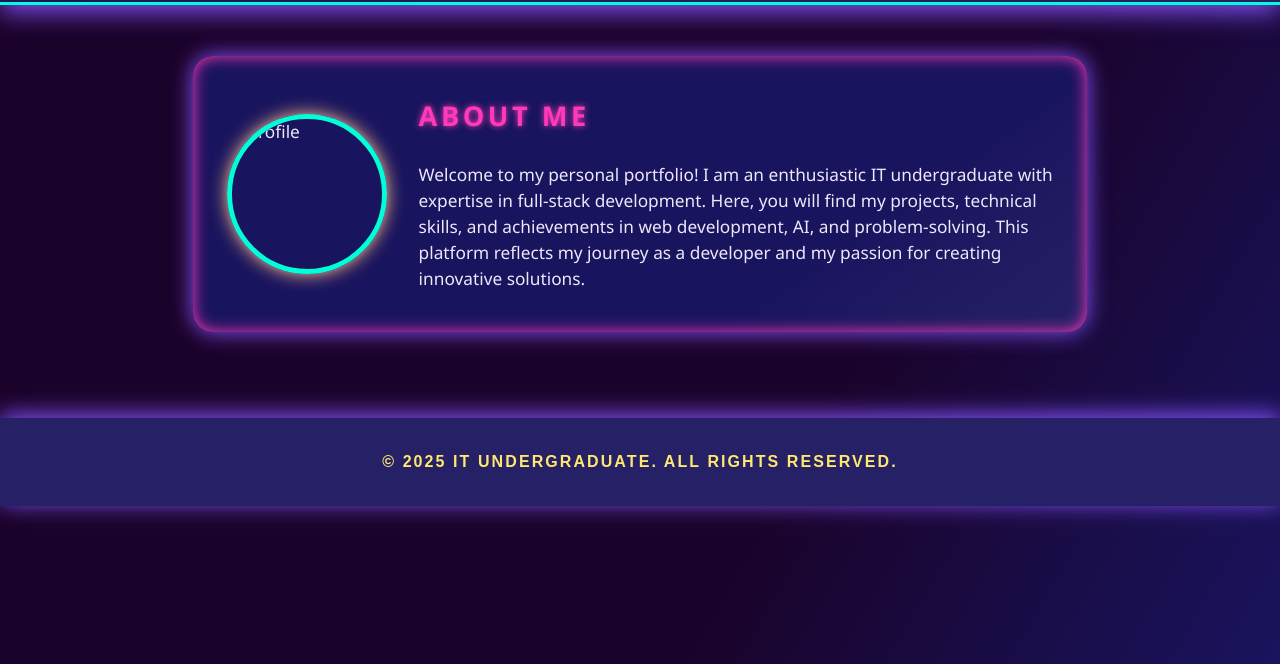
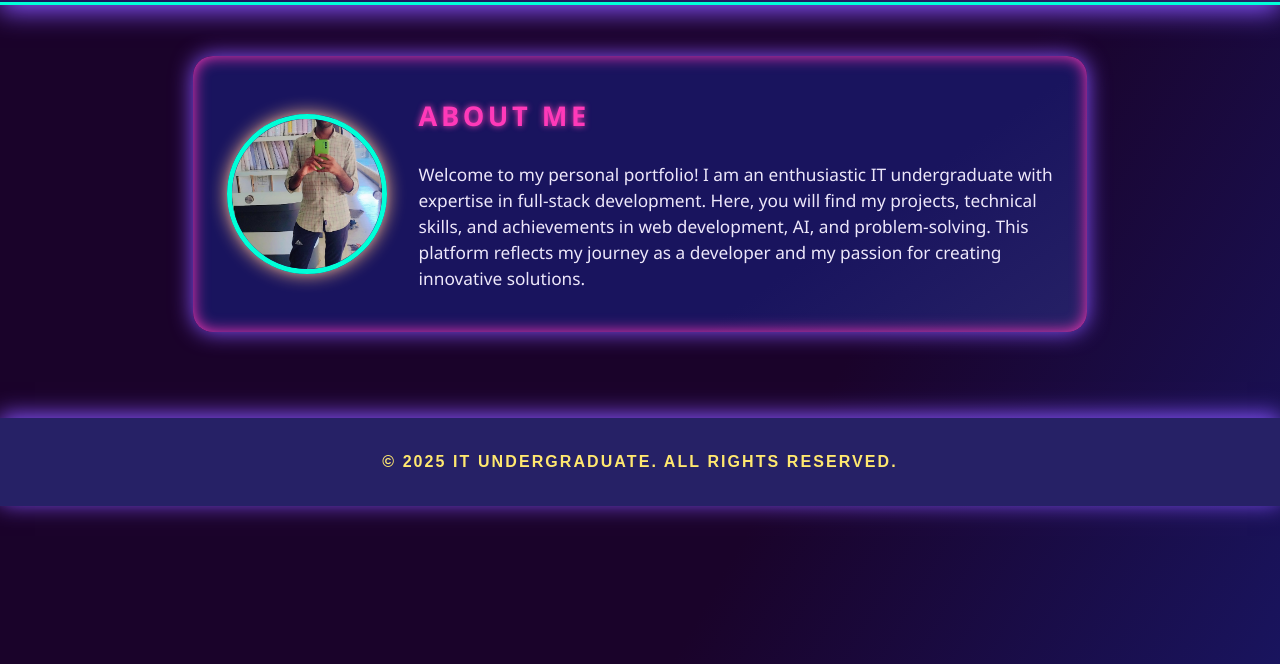
Before and after one commit to naveenk96968/MyPortfolio, a website: page index.html in a window 1280 px wide. Shown: the part 136-800 px from the top of the page. Drawn offline with Linux system fonts and the light colour scheme.

```diff
--- a/index.html
+++ b/index.html
@@ -46,7 +46,7 @@
   <main>
     <section id="about" class="section">
       <div class="container">
-        <img src="assets/profile.jpg" alt="Profile" class="profile-img" />
+        <img src="profile.jpg" alt="Profile" class="profile-img" />
         <div>
           <h2>About Me</h2>
           <p>
```
